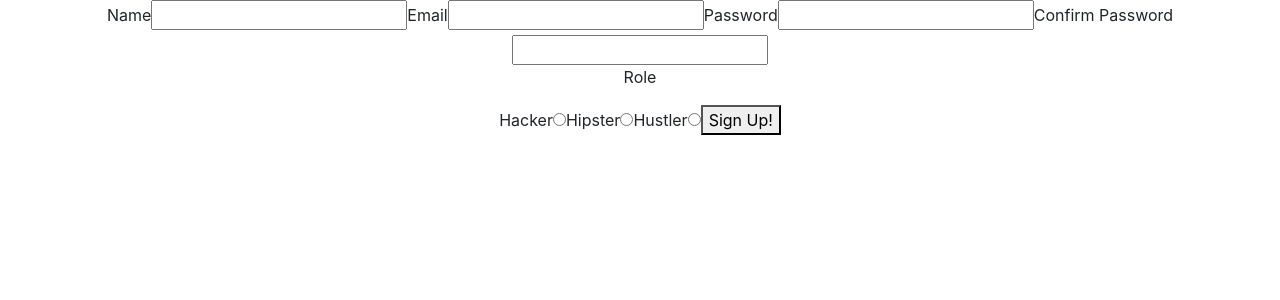
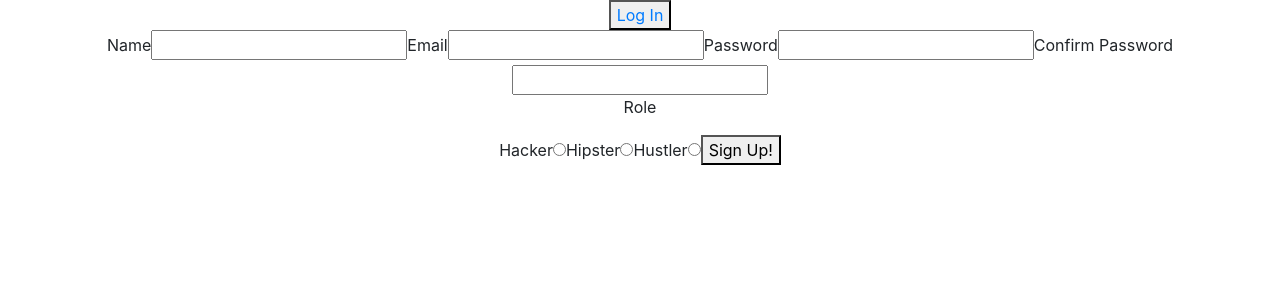
Before and after one commit to nmegrant/Hacker-Hustler-Hipster-client, a React (Create React App) app: page /signup in a window 1280 px wide. Shown: the top 300 px of the page. Built offline with nearby package versions, Linux system fonts and the light colour scheme.

Commit message:
Add actions to log in and log out

```diff
--- a/src/App.js
+++ b/src/App.js
@@ -1,14 +1,28 @@
 import React from "react";
-import { Switch, Route } from "react-router-dom";
+import { Switch, Route, Link } from "react-router-dom";
 import Homepages from "./pages/Homepages";
 import HomepageDetails from "./pages/HomepageDetails ";
 import SignUp from "./pages/SignUp";
 import Login from "./pages/Login";
 import "./App.css";
+import { useSelector, useDispatch } from "react-redux";
+import { selectToken } from "./store/user/selectors";
+import { loggedOut } from "./store/user/actions";
 
 function App() {
+  const token = useSelector(selectToken());
+  const dispatch = useDispatch();
+
   return (
     <div className="App">
+      {token ? (
+        <button onClick={() => dispatch(loggedOut())}>Log Out</button>
+      ) : (
+        <button>
+          <Link to="/login">Log In</Link>
+        </button>
+      )}
+
       <Switch>
         <Route exact path="/" component={Homepages} />
         <Route
--- a/src/pages/Login.js
+++ b/src/pages/Login.js
@@ -1,12 +1,21 @@
-import React, { useState } from "react";
-import { useDispatch } from "react-redux";
-import { Link } from "react-router-dom";
+import React, { useState, useEffect } from "react";
+import { useDispatch, useSelector } from "react-redux";
+import { Link, useHistory } from "react-router-dom";
 import { loginThunkCreator } from "../store/user/actions";
+import { selectToken } from "../store/user/selectors";
 
 export default function Login() {
   const [email, setEmail] = useState("");
   const [password, setPassword] = useState("");
   const dispatch = useDispatch();
+  const token = useSelector(selectToken());
+  const history = useHistory();
+
+  useEffect(() => {
+    if (token !== null) {
+      history.push("/");
+    }
+  }, [token, history]);
 
   function submitForm(event) {
     event.preventDefault();
--- a/src/store/user/actions.js
+++ b/src/store/user/actions.js
@@ -1,13 +1,13 @@
 import axios from "axios";
 
-export function loginedIn(userAndToken) {
+export function loggedIn(userAndToken) {
   return {
     type: "LOGGED_IN",
     payload: userAndToken,
   };
 }
 
-export function LoggedOut() {
+export function loggedOut() {
   return {
     type: "LOGGED_OUT",
     payload: null,
@@ -21,7 +21,7 @@ export function loginThunkCreator(email, password) {
         email,
         password,
       });
-      console.log(response);
+      dispatch(loggedIn(response.data));
     } catch (error) {
       console.log(`Error: ${error}`);
     }
@@ -35,6 +35,7 @@ export function signUpThunkCreator(newUser) {
         `http://localhost:4000/signup`,
         newUser
       );
+      dispatch(loggedIn(response.data));
     } catch (error) {
       console.log(`Error: ${error}`);
     }
--- a/src/store/user/selectors.js
+++ b/src/store/user/selectors.js
@@ -0,0 +1,5 @@
+export function selectToken() {
+  return (state) => {
+    return state.user.token;
+  };
+}
```
